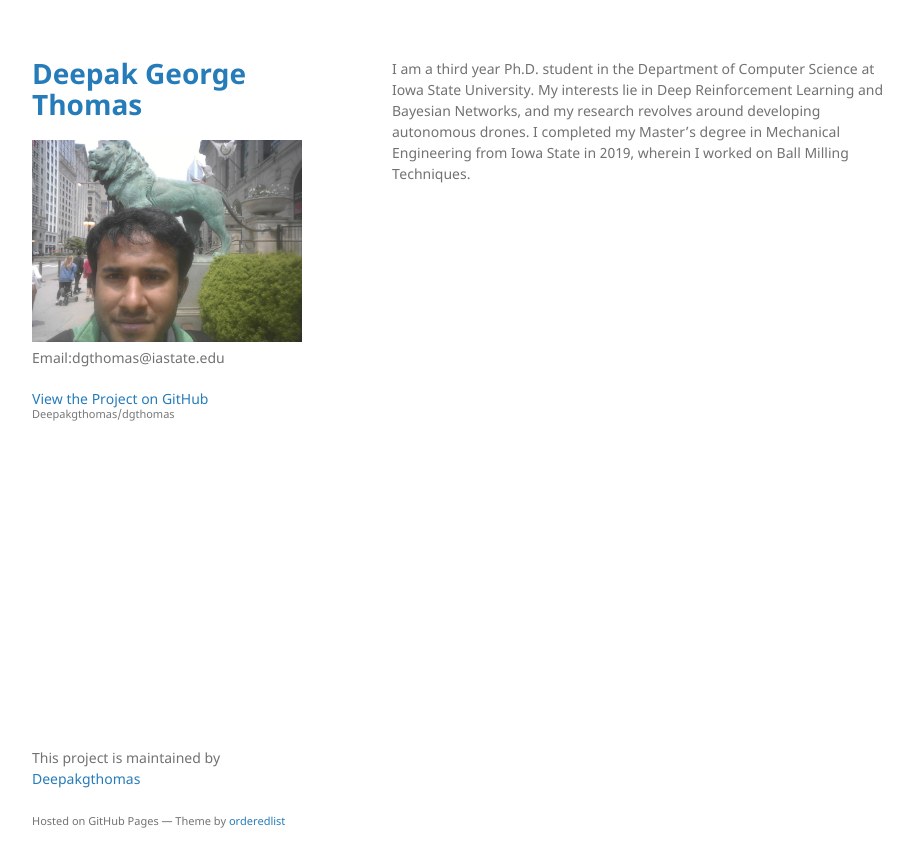
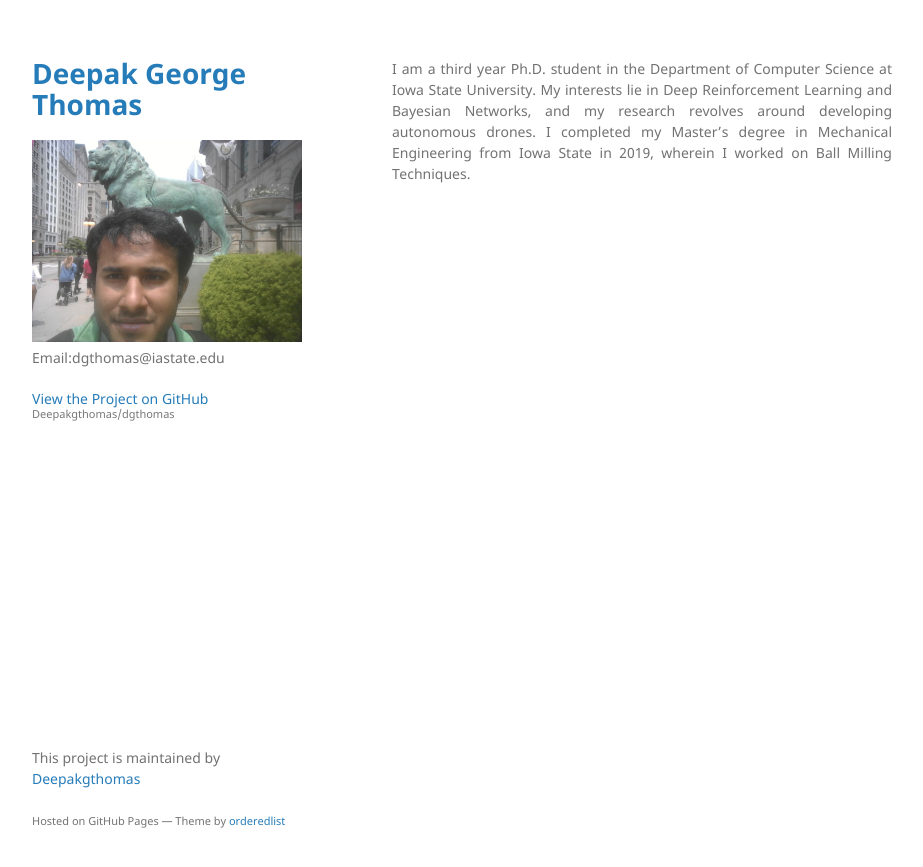
Before and after one commit to Deepakgthomas/dgthomas, a Jekyll site: the page built from index.md, in a window 1280 px wide. Shown: the top 867 px of the page, without its empty margins (178-1101 px from the left). Built offline with Jekyll 4.4.1, drawn with Linux system fonts in a browser that asks for light colours; our own code applies the rules of GitHub Pages for plain Markdown files.

Commit message:
Update index.md

```diff
--- a/index.md
+++ b/index.md
@@ -1 +1 @@
-I am a third year Ph.D. student in the Department of Computer Science at Iowa State University. My interests lie in Deep Reinforcement Learning and Bayesian Networks, and my research revolves around developing autonomous drones. I completed my Master’s degree in Mechanical Engineering from Iowa State in 2019, wherein I worked on Ball Milling Techniques.
+<div style="text-align: justify">I am a third year Ph.D. student in the Department of Computer Science at Iowa State University. My interests lie in Deep Reinforcement Learning and Bayesian Networks, and my research revolves around developing autonomous drones. I completed my Master’s degree in Mechanical Engineering from Iowa State in 2019, wherein I worked on Ball Milling Techniques.</div>
```
